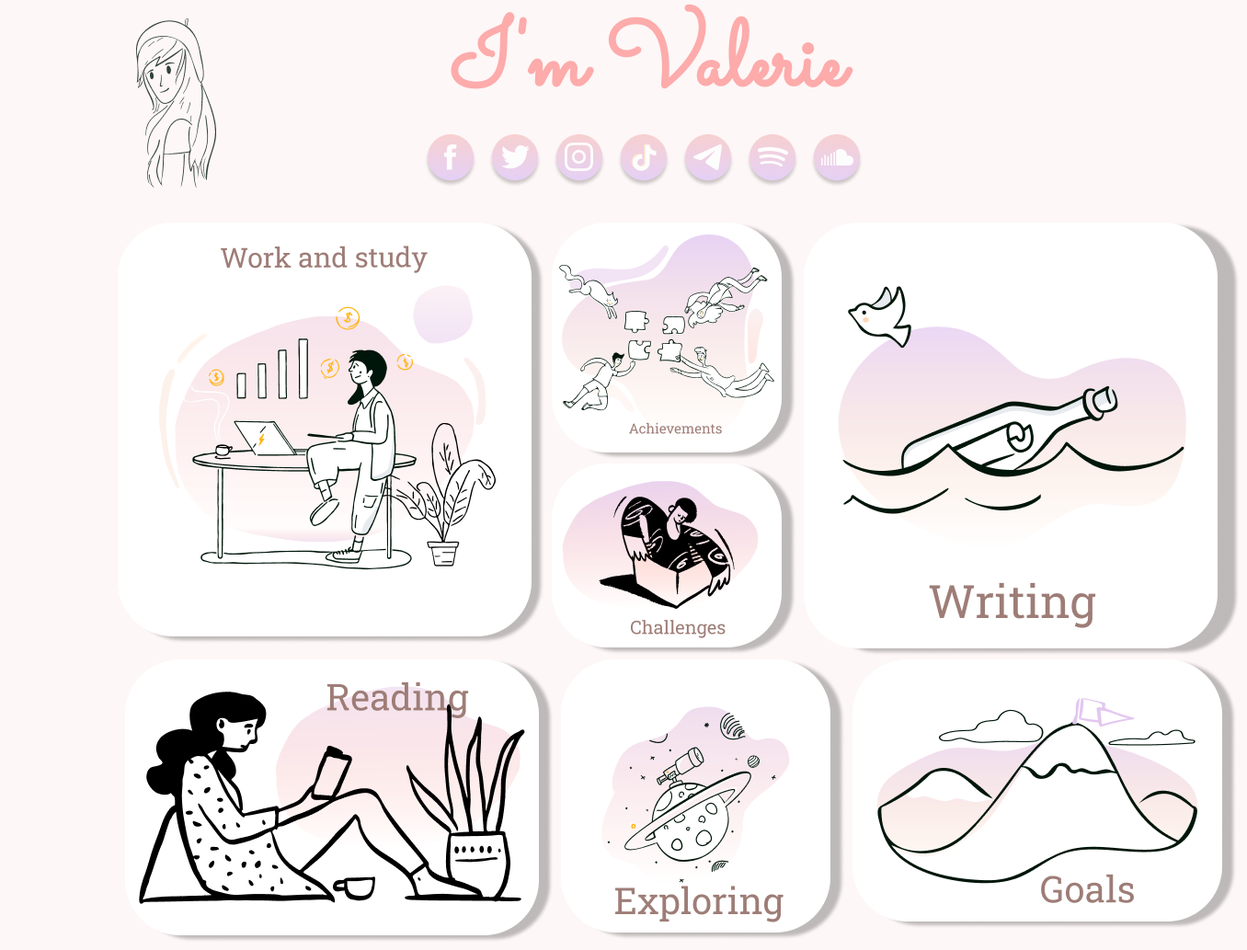
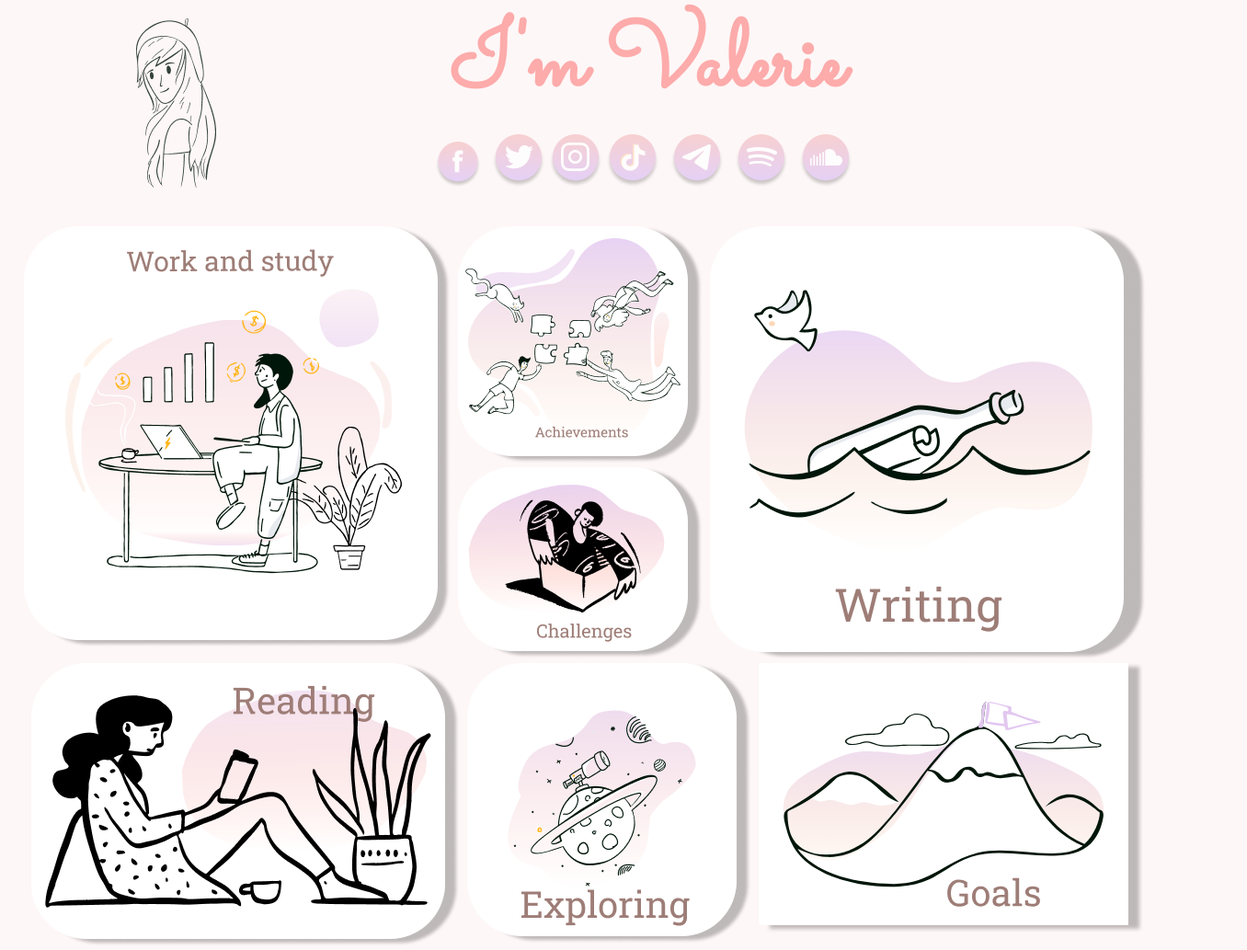
Before and after one commit to vhutor/thatgirlvalerie, a plain HTML site: page index.html in a window 1280 px wide. Shown: the whole page at 92% size, 1356 px wide, since content can reach past the window. Drawn offline with Linux system fonts and the light colour scheme.

Commit message:
Added flex support

```diff
--- a/css/styles.css
+++ b/css/styles.css
@@ -27,13 +27,36 @@ table {
 .main-container {
   display: inline-flex;
   flex-direction: column;
-  width: 80%;
+  width: 100%;
+}
+
+@media only screen and (max-width: 600px) {
+  body {
+
+  }
 }
 
 .middle-container {
   display: inline-flex;
+  justify-content: center;
 }
 
+.i1 {
+  display: inline-block;
+  width: 50px;
+  height: 50px;
+}
+
+.i1.facebook {
+  background-image: url("../images/facebook.png");
+  background-size: contain;
+}
+
+.i1.facebook:hover {
+  background-image: url("../images/facebook-clicked.png");
+  background-size: contain;
+  text-decoration: none;
+}
 
 .introduction {
   display: inline-flex;
@@ -44,6 +67,8 @@ table {
 .first-line-container {
   display: inline-flex;
   flex-direction: row;
+  flex-wrap: wrap;
+  width: 100%;
 }
 
 .second-line-container {
@@ -66,11 +91,13 @@ table {
   opacity: .8;
   display: inline-flex;
   flex-direction: row;
+  justify-content: center;
+  padding-left: 10%;
+  padding-right: 10%;
 }
 
 .portrait {
   margin: 20px;
-  display: inline-flex;
 }
 
 .center {
--- a/index.html
+++ b/index.html
@@ -21,9 +21,9 @@
         <h1> I'm Valerie</h1>
         <!-- Incluce gmail link -->
         <div class="social-media">
-          <a class="facebook" href="https://www.facebook.com/profile.php?id=100011784038929"><img src="images/facebook.png" alt="facebook-link"></a>
-          <a class="twitter" href="https://twitter.com/delta_vh"><img src="images/twitter.png" alt="twitter-link"></a>
-          <a class="instagram" href="https://www.instagram.com/delta_vh/"><img src="images/instagram.png" alt="instagram-link"></a>
+          <a class="facebook i1" href="https://www.facebook.com/profile.php?id=100011784038929"></a>
+          <a class="twitter i1" href="https://twitter.com/delta_vh"><img src="images/twitter.png" alt="twitter-link"></a>
+          <a class="instagram i1" href="https://www.instagram.com/delta_vh/"><img src="images/instagram.png" alt="instagram-link"></a>
           <a class="tiktok" href="https://www.tiktok.com/@delta_vh"><img src="images/tik-tok.png" alt="tik-tok-link"></a>
           <a class="telegram" href="https://t.me/delta_vh"><img src="images/telegram.png" alt="telegram-link"></a>
           <a class="spotify" href="https://open.spotify.com/user/31dhghd36vllg7xkjbn2bxkvv7qu?si=574c75fc6e38443b"><img src="images/spotify.png" alt="spotify-link"></a>
@@ -47,7 +47,7 @@
         <div class="second-line-container">
           <a href="hobbies.html"><img src="images/reading.png" alt="reading-link"></a>
           <a href="hobbies.html"><img src="images/exploring.png" alt="exploring-link"></a>
-          <a href="hobbies.html"><img src="images/goals.png" alt="goals-link"></a>
+          <a href="hobbies.html"><img src="images/goals.svg" alt="goals-link"></a>
         </div>
       </div>
     </div>
```
Also changed, not shown: images/goals.svg (added).
